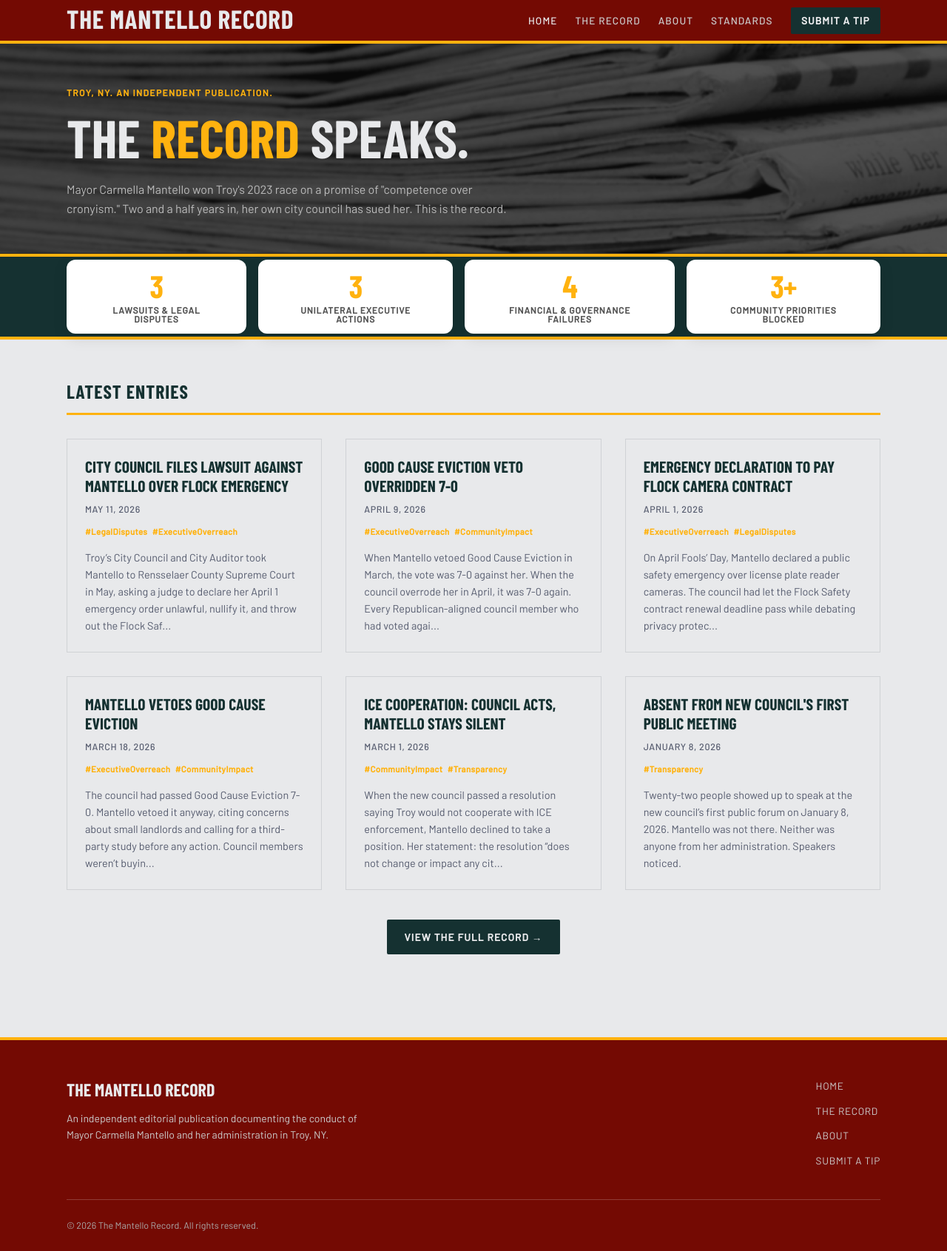
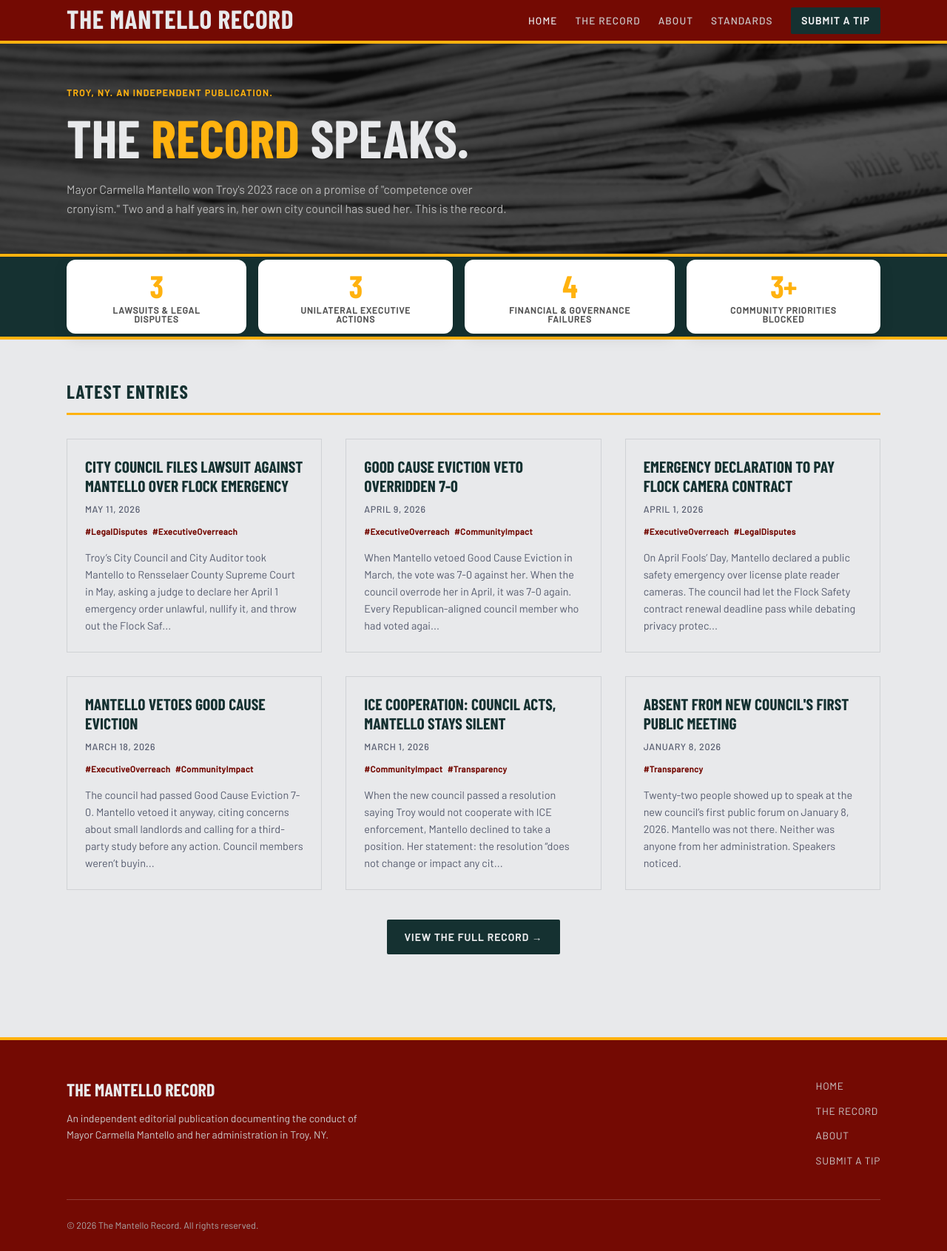
Before and after one commit to MdevitSEC/the-mantello-record, a Jekyll site: the page built from index.html, in a window 1280 px wide. Shown: the whole page at 74% size. Built offline with Jekyll 4.4.1, drawn with Linux system fonts in a browser that asks for light colours; some web fonts are replaced.

Commit message:
Move hashtags to red (#740A03)
Co-Authored-By: Claude Sonnet 4.6 <noreply@anthropic.com>

```diff
--- a/assets/css/main.scss
+++ b/assets/css/main.scss
@@ -282,7 +282,7 @@ img { max-width: 100%; display: block; }
   font-family: var(--font-ui);
   font-size: 0.72rem;
   font-weight: 700;
-  color: var(--accent);
+  color: var(--red);
   letter-spacing: 0.03em;
 }
 .post-card-excerpt {
```
